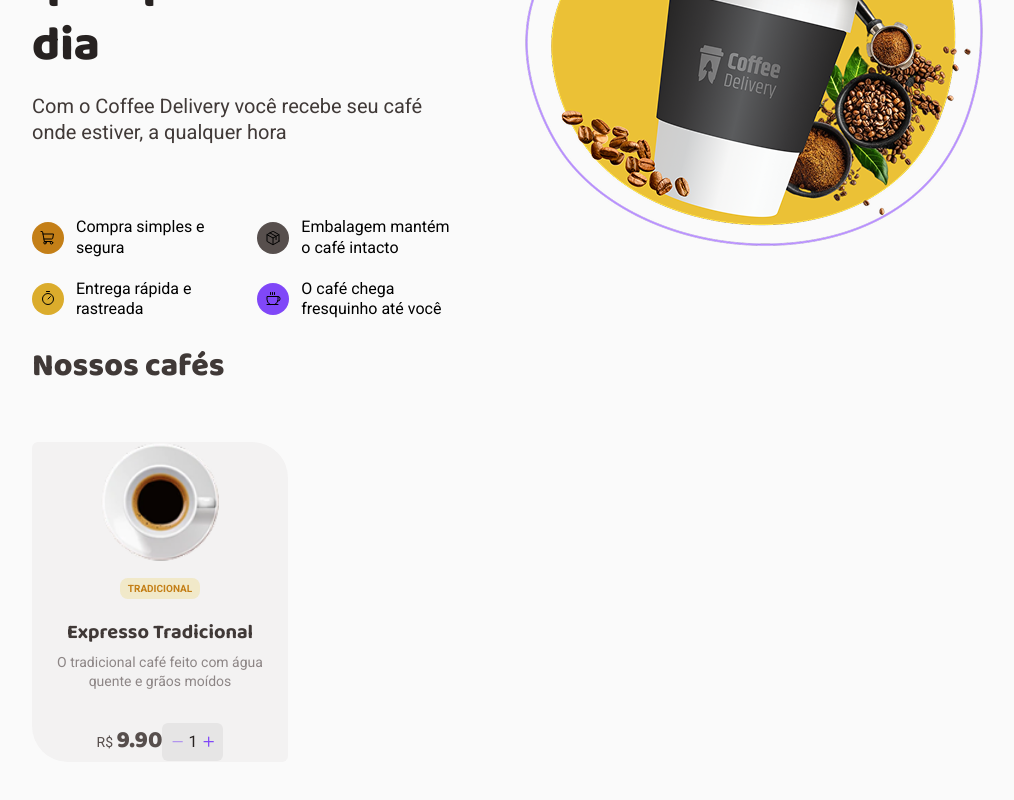
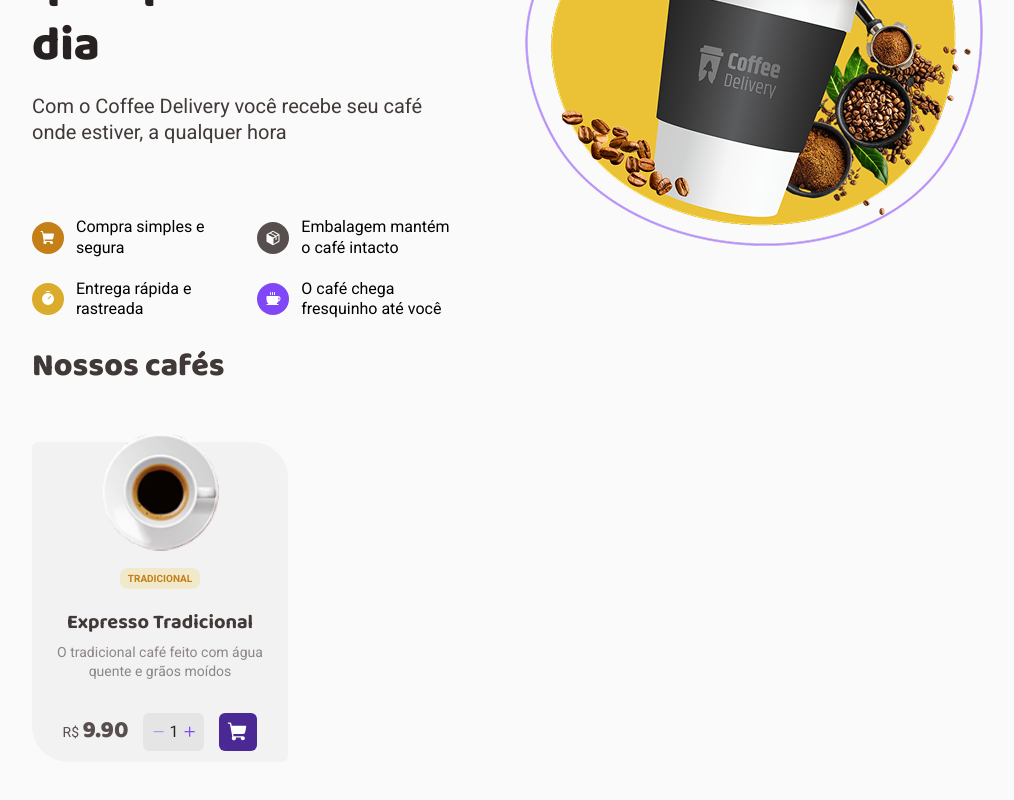
Before and after one commit to KioryFNC/coffeeDelivery, a React (Vite) app: page / in a window 1280 px wide. Shown: the part 304-1104 px from the top of the page, without its empty margins (128-1142 px from the left). Built offline with nearby package versions, Linux system fonts and the light colour scheme.

Commit message:
feat: fill svg and card svg

```diff
--- a/src/components/ButtonAdd/styles.ts
+++ b/src/components/ButtonAdd/styles.ts
@@ -25,6 +25,12 @@ export const Button = styled.button`
     opacity: 0.5;
     cursor: not-allowed;
   }
+  &:hover {
+    scale: 1.1;
+  }
+  &:active {
+    scale: .95;
+  }
 `
 
 export const Quantity = styled.span`
--- a/src/components/Card/index.tsx
+++ b/src/components/Card/index.tsx
@@ -1,3 +1,4 @@
+import { ShoppingCart } from 'phosphor-react';
 import { ButtonAdd } from '../ButtonAdd';
 import * as Element from './styles'
 
@@ -21,9 +22,11 @@ export function Card({ image, tags, title, description, price}: CardProps) {
       <Element.Title>{title}</Element.Title>
       <Element.Description>{description}</Element.Description>
       <Element.Value>
-      <Element.Price>R$ <span>{price.toFixed(2)}</span></Element.Price>
-      <ButtonAdd />
-
+        <Element.Price>R$ <span>{price.toFixed(2)}</span></Element.Price>
+        <ButtonAdd />
+        <div>
+          <ShoppingCart color='white' weight='fill'/>
+        </div>
       </Element.Value>
     </Element.Root>
   )
--- a/src/components/Card/styles.ts
+++ b/src/components/Card/styles.ts
@@ -58,6 +58,21 @@ export const Value = styled.div`
   display: flex;
   align-items: center;
   justify-content: center;
+  margin-bottom: 2rem;
+  gap: 1.5rem;
+
+  div:last-child {
+    display: flex;
+    align-items: center;
+    justify-content: center;
+    padding: .8rem;
+    border-radius: 6px;
+    background: ${(props) => props.theme['purple-dark']};
+    svg {
+      width: 2.2rem;
+      height: 2.2rem;
+    }
+  }
 `
 
 export const Price = styled.span`
--- a/src/components/Header/index.tsx
+++ b/src/components/Header/index.tsx
@@ -1,8 +1,11 @@
 import { MapPin, ShoppingCart } from 'phosphor-react'
 import { Logo } from '../../assets/Logo'
 import * as Element from './styles'
+import { useTheme } from 'styled-components'
 
 export function Header() {
+  const theme = useTheme()
+
   return (
     <Element.Root>
       <Element.Logo>
@@ -12,7 +15,7 @@ export function Header() {
       <Element.Actions>
         <span><MapPin /> Porto Alegre, RS</span>
         <div>
-          <ShoppingCart />
+          <ShoppingCart color={theme['yellow-dark']} weight='fill'/>
         </div>
       </Element.Actions>
     </Element.Root>
--- a/src/pages/Home/index.tsx
+++ b/src/pages/Home/index.tsx
@@ -13,10 +13,10 @@ export function Home() {
             <p>Com o Coffee Delivery você recebe seu café onde estiver, a qualquer hora</p>
           </Element.Title>
           <Element.Items>
-            <span><div><ShoppingCart/> </div> Compra simples e segura</span>
-            <span><div><Package/> </div> Embalagem mantém o café intacto</span>
-            <span><div><Timer/> </div> Entrega rápida e rastreada</span>
-            <span><div><Coffee/> </div> O café chega fresquinho até você</span>
+            <span><div><ShoppingCart color='white' weight='fill'/> </div> Compra simples e segura</span>
+            <span><div><Package color='white' weight='fill'/> </div> Embalagem mantém o café intacto</span>
+            <span><div><Timer color='white' weight='fill'/> </div> Entrega rápida e rastreada</span>
+            <span><div><Coffee color='white' weight='fill'/> </div> O café chega fresquinho até você</span>
           </Element.Items>
         </Element.BannerText>
         <img src={coffeeBanner} alt="Coffee Delivery" />
```
